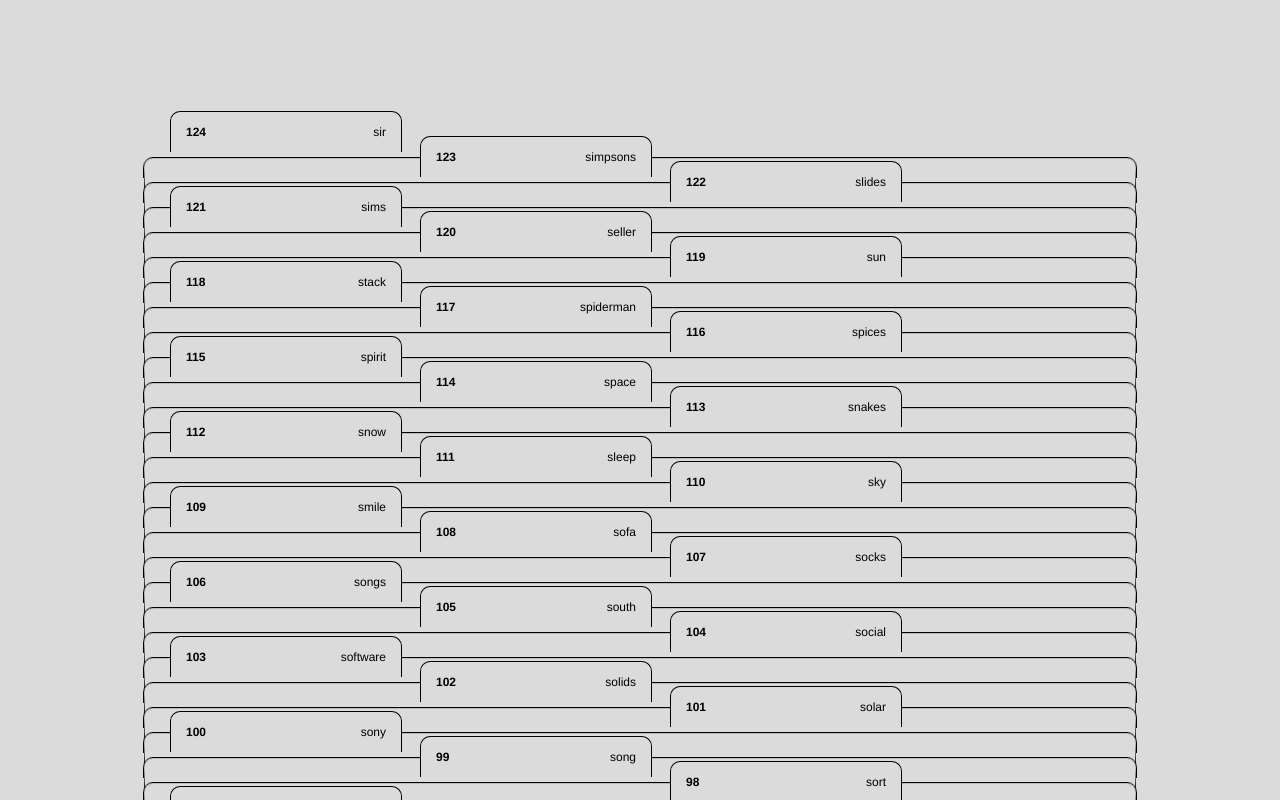
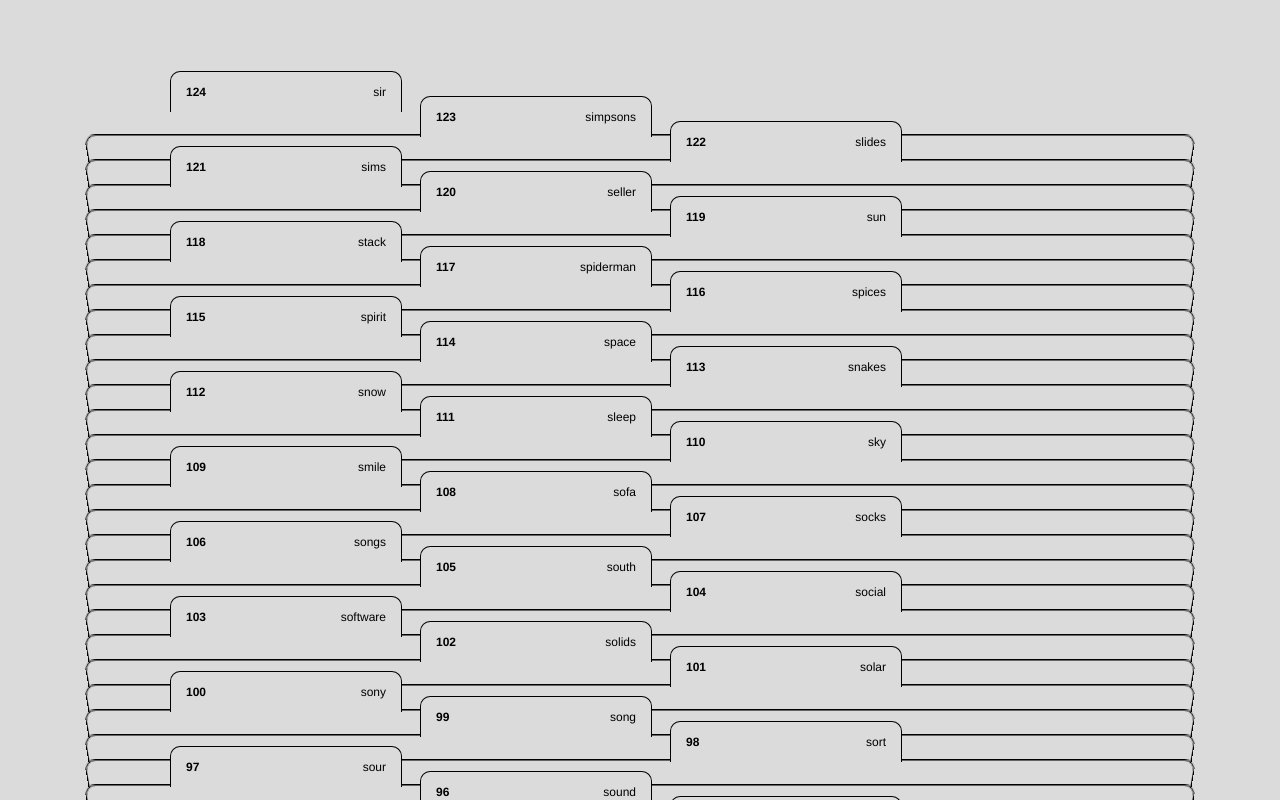
Before and after one commit to ml5885/file-explorer, a React (Create React App) app: page / in a window 1280 px wide. Shown: the top 800 px of the page. Built offline with nearby package versions, Linux system fonts and the light colour scheme.

Commit message:
made folder's more 3d

```diff
--- a/src/styles/FolderUI.css
+++ b/src/styles/FolderUI.css
@@ -32,7 +32,7 @@
 	border: 1px solid black;
 	border-radius: 10px;
 	left: 12.5%;
-	transform: perspective(1000px) rotateX(-5deg);
+	transform: perspective(1000px) rotateX(-20deg);
 }
 
 .Folder.is-dragging {
@@ -60,7 +60,7 @@
 .FolderTab {
 	position: absolute;
 	height: 40px;
-	top: -59px;
+	top: -99px;
 	background-color: var(--folder-color);
 	border: 1px solid black;
 	border-bottom: none;
```
